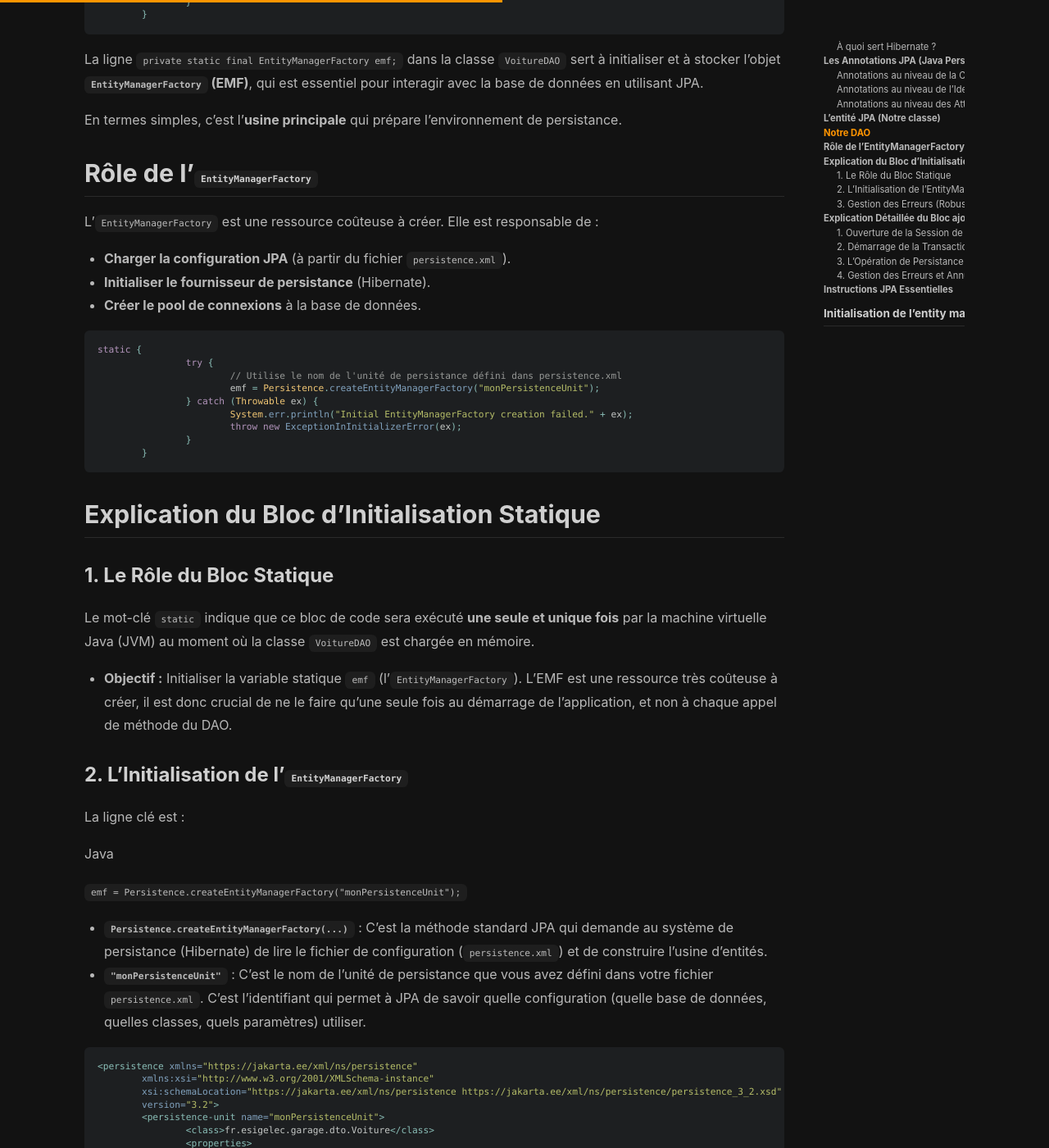
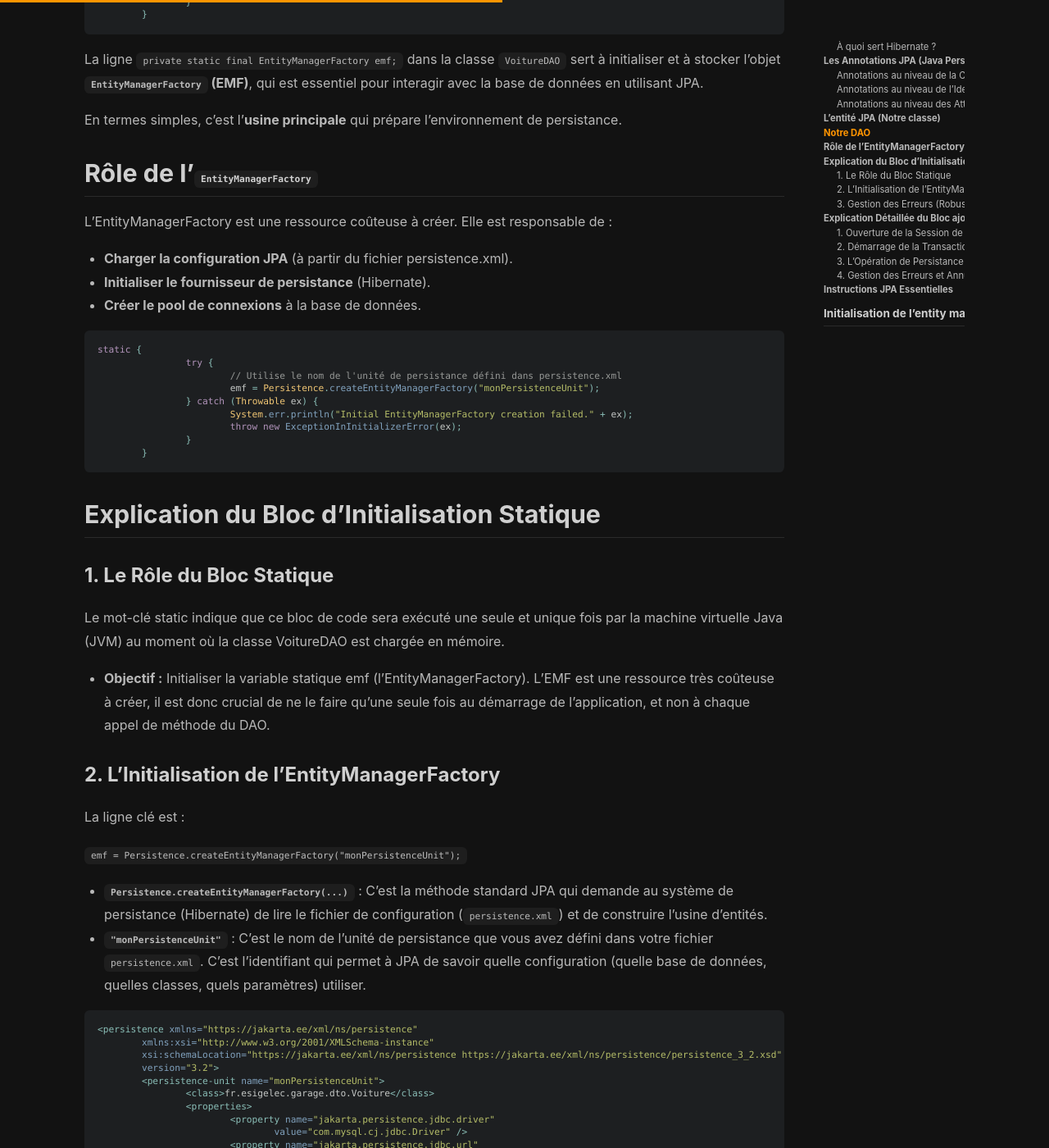
Before and after one commit to sfalloudiene/sfalloudiene.github.io, a Jekyll site: the page built from _posts/2025-10-27-Hibernate.md, in a window 1280 px wide and 1400 px high, scrolled down 4535 px. Shown: the whole window at 82% size. Built offline with Jekyll 4.4.1, drawn with Linux system fonts in a browser that asks for light colours; nearby versions of some CDN libraries; comment, search, counter and statistics services are not loaded; some of the changed text lies outside the part shown.

Commit message:
Fix formatting and punctuation in Hibernate.md
Corrected formatting and punctuation in the Hibernate documentation.

```diff
--- a/_posts/2025-10-27-Hibernate.md
+++ b/_posts/2025-10-27-Hibernate.md
@@ -163,9 +163,9 @@ En termes simples, c'est l'**usine principale** qui prépare l'environnement de
 
 ## Rôle de l'`EntityManagerFactory`
 
-L'`EntityManagerFactory` est une ressource coûteuse à créer. Elle est responsable de :
+L'EntityManagerFactory est une ressource coûteuse à créer. Elle est responsable de :
 
-- **Charger la configuration JPA** (à partir du fichier `persistence.xml`).
+- **Charger la configuration JPA** (à partir du fichier persistence.xml).
 - **Initialiser le fournisseur de persistance** (Hibernate).
 - **Créer le pool de connexions** à la base de données.
 
@@ -185,15 +185,13 @@ static {
 
 ### 1. Le Rôle du Bloc Statique
 
-Le mot-clé `static` indique que ce bloc de code sera exécuté **une seule et unique fois** par la machine virtuelle Java (JVM) au moment où la classe `VoitureDAO` est chargée en mémoire.
+Le mot-clé static indique que ce bloc de code sera exécuté une seule et unique fois par la machine virtuelle Java (JVM) au moment où la classe VoitureDAO est chargée en mémoire.
 
-- **Objectif :** Initialiser la variable statique `emf` (l'`EntityManagerFactory`). L'EMF est une ressource très coûteuse à créer, il est donc crucial de ne le faire qu'une seule fois au démarrage de l'application, et non à chaque appel de méthode du DAO.
+- **Objectif :** Initialiser la variable statique emf (l'EntityManagerFactory). L'EMF est une ressource très coûteuse à créer, il est donc crucial de ne le faire qu'une seule fois au démarrage de l'application, et non à chaque appel de méthode du DAO.
 
-### 2. L'Initialisation de l'`EntityManagerFactory`
+### 2. L'Initialisation de l'EntityManagerFactory
 
 La ligne clé est :
-
-Java
 
 `emf = Persistence.createEntityManagerFactory("monPersistenceUnit");`
 
@@ -225,7 +223,7 @@ Java
 
 ### 3. Gestion des Erreurs (Robustesse)
 
-Le bloc est enveloppé dans une structure `try-catch` pour gérer tout problème survenant pendant la phase d'initialisation :
+Le bloc est enveloppé dans une structure `try-catch` pour gérer tout problème survenant pendant la phase d'initialisation:
 
 - **`catch (Throwable ex)`** : Si Hibernate ne trouve pas le pilote JDBC (comme vous l'avez vu avec `com.mysql.cj.jdbc.Driver`), ne parvient pas à lire le `persistence.xml`, ou rencontre une autre erreur grave, l'exécution passe au bloc `catch`.
 - **`throw new ExceptionInInitializerError(ex)`** : Ceci est le mécanisme standard en Java pour signaler qu'une erreur irrécupérable s'est produite lors de la préparation statique de la classe. Il arrête le chargement de la classe et empêche l'application de continuer à s'exécuter dans un état non fonctionnel.
@@ -267,8 +265,6 @@ Cette ligne crée un nouvel **`EntityManager`** (`em`) à partir de l'`EntityMan
 `em.getTransaction().begin();`
 
 La persistance modifie la base de données, elle doit donc être gérée par une **transaction**. Cette ligne marque le début d'une unité de travail. Si l'opération échoue, toutes les modifications faites à partir de ce point devront être annulées.
-
----
 
 ### 3. L'Opération de Persistance et la Validation
 
```
